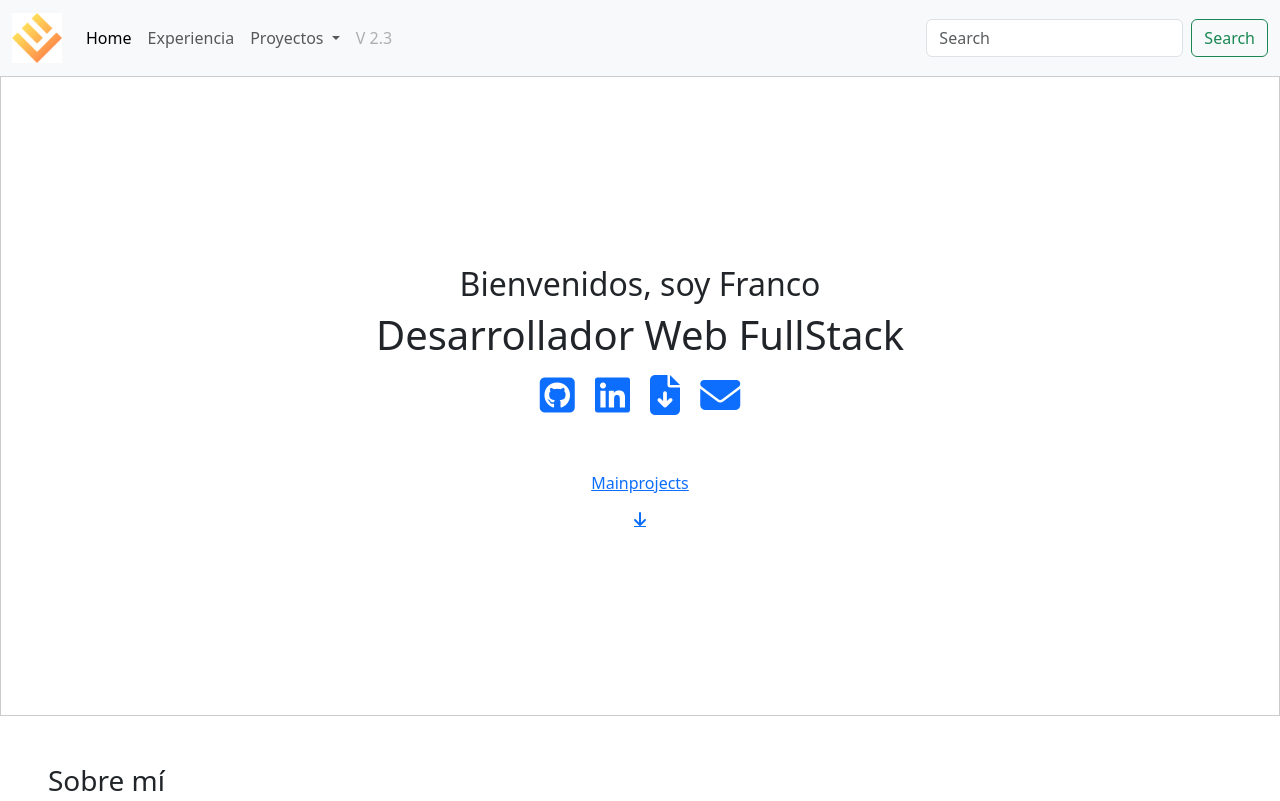
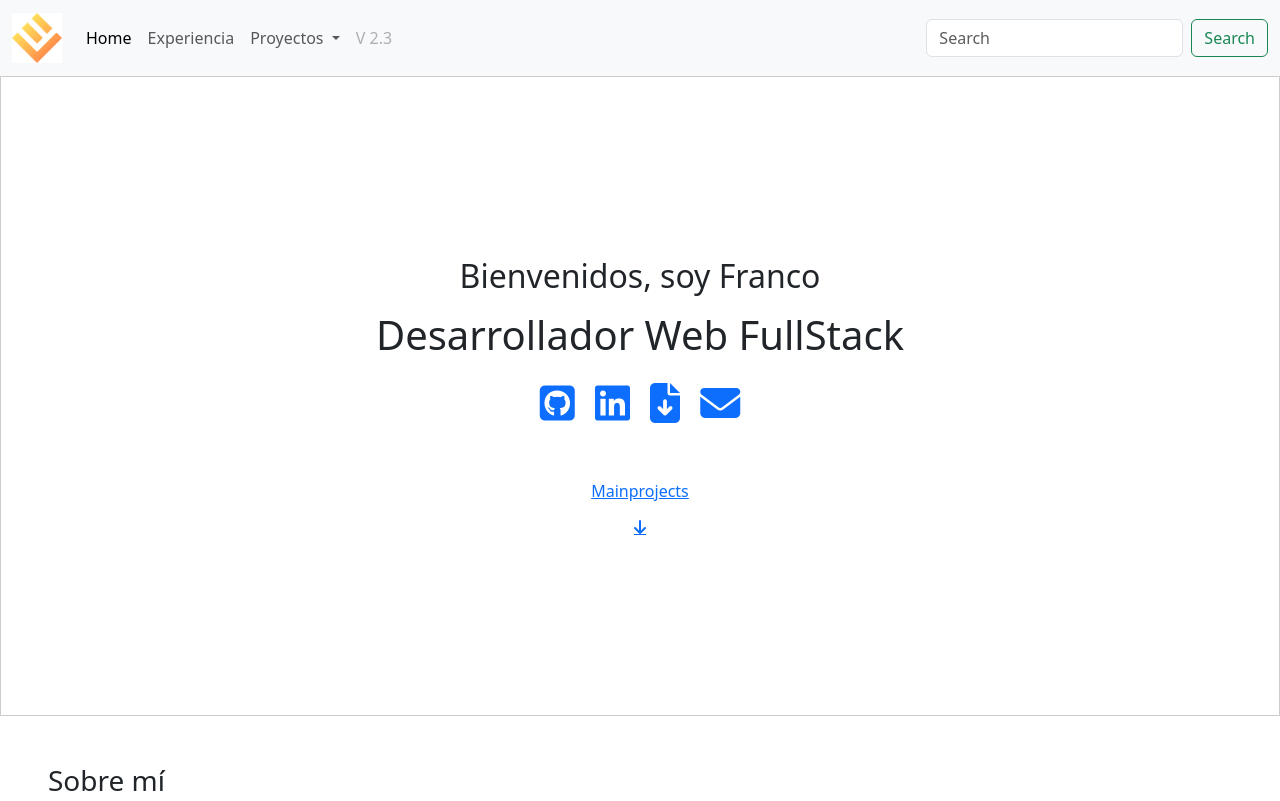
Before and after one commit to frandatagh/porfolioweb, a plain HTML site: page public/index.html in a window 1280 px wide. Shown: the top 801 px of the page. Drawn offline with Linux system fonts and the light colour scheme.

Commit message:
editando

```diff
--- a/public/index.html
+++ b/public/index.html
@@ -47,7 +47,7 @@
 
   <div class=" d-flex justify-content-center align-items-center flex-column" style="height: 80vh; border: 1px solid #ccc;">
     <h2 class="">Bienvenidos, soy Franco</h2>
-    <h1>Desarrollador Web FullStack</h1>
+    <h1 class="p-2">Desarrollador Web FullStack</h1>
     <div>
       <a href=""><i class="fa-brands fa-square-github fs-1 p-2"></i></a>
       <a href=""><i class="fa-brands fa-linkedin fs-1 p-2"></i></a>
@@ -69,8 +69,7 @@
       Ingles nivel: Intermedio.
       <br/>
       Objetivo: Aplicar mis experiencias en las distintas áreas de programación, y desarrollarme profesionalmente para el buen desempeño de las funciones asignadas. Capacitarme día a día para contribuir en las necesidades que la empresa presente.
-      <br/>
-      Algunos de mis proyectos se encuentran en GitHub: https://github.com/frandatagh.
+
       <br/><a href="">Más detalles e información aquí.</a>
     </h5>
   </div>
```
